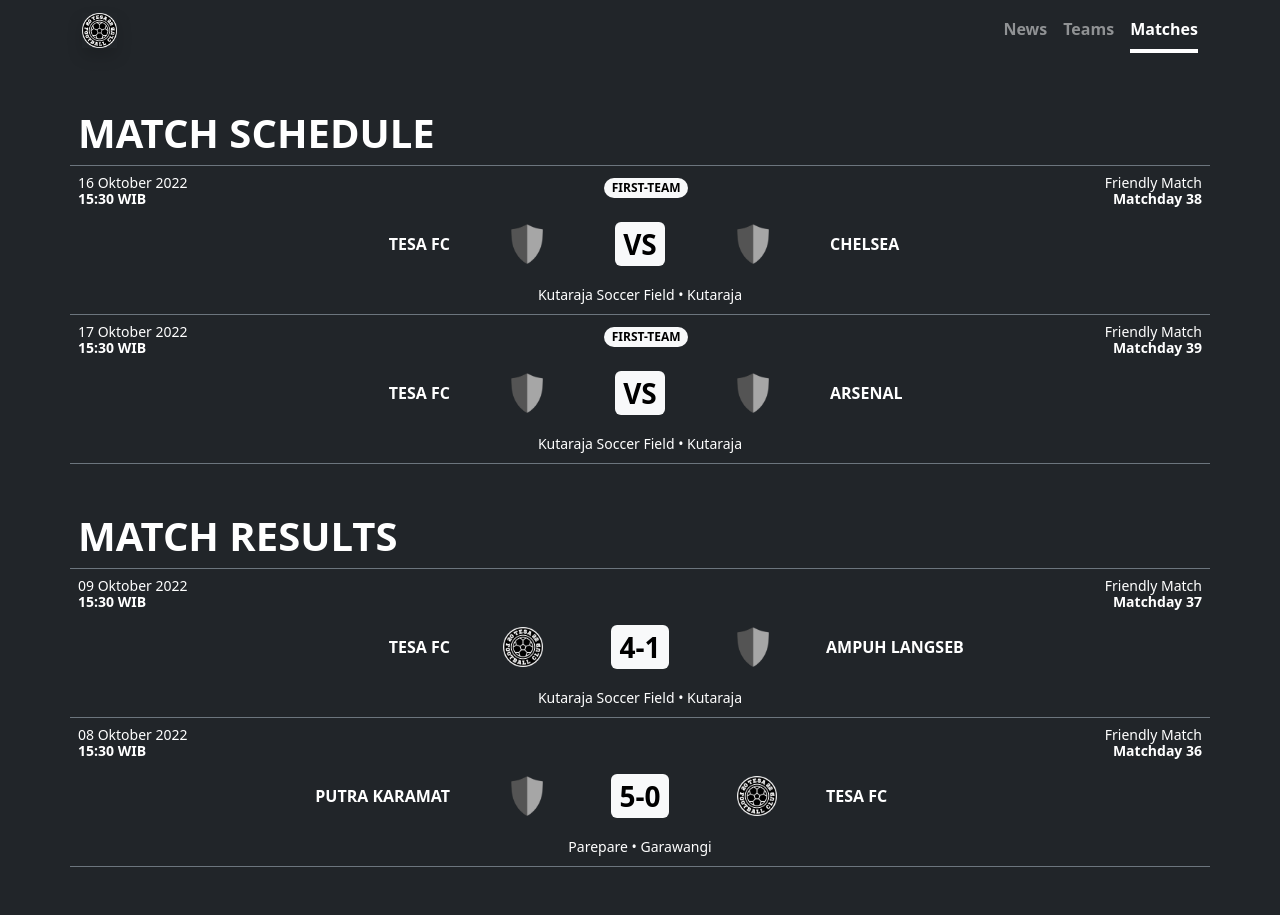
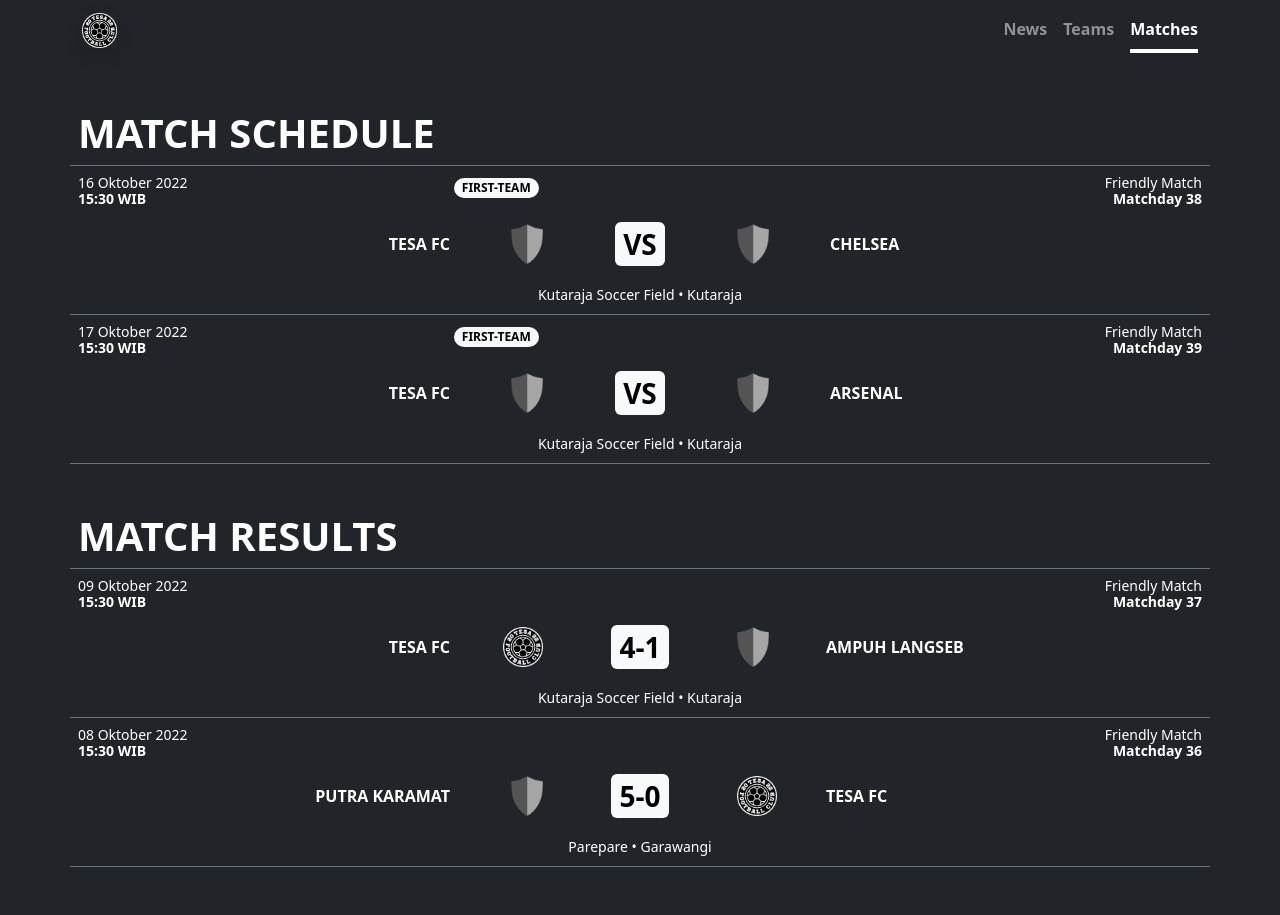
Before and after one commit to tesafc/tesafc.github.io, a Jekyll site: the page built from matches.html, in a window 1280 px wide. Built offline with Jekyll 4.4.1, drawn with Linux system fonts in a browser that asks for light colours.

Commit message:
Update matches.html

```diff
--- a/matches.html
+++ b/matches.html
@@ -11,13 +11,13 @@
       {% for match in schedules %}
       <div class="col">
         <div class="card text-bg-dark border-0 border-secondary border-bottom rounded-0 px-0">
-          <div class="card-header d-flex justify-content-between bg-transparent border-0 px-2">
-            <div>
+          <div class="row row-cols-3 g-1 card-header bg-transparent border-0 px-2">
+            <div class="col">
               <p class="card-text text-start text-capitalize mb-0 lh-1"><small>{{ match.time }}</small></p>
               <p class="card-text text-start text-uppercase fw-bolder mb-0 lh-1"><small>{{ match.kick-off }}</small></p>
             </div>
-            <div><small class="badge rounded-pill text-center text-bg-light text-uppercase lh-1">{{ match.team }}</small></div>
-            <div>
+            <div class="col"><small class="badge rounded-pill text-center text-bg-light text-uppercase lh-1">{{ match.team }}</small></div>
+            <div class="col">
               <p class="card-text text-end text-capitalize mb-0 lh-1"><small>{{ match.competition }}</small></p>
               <p class="card-text text-end text-capitalize fw-bolder mb-0 lh-1"><small>{{ match.matchday }}</small></p>
             </div>
```
